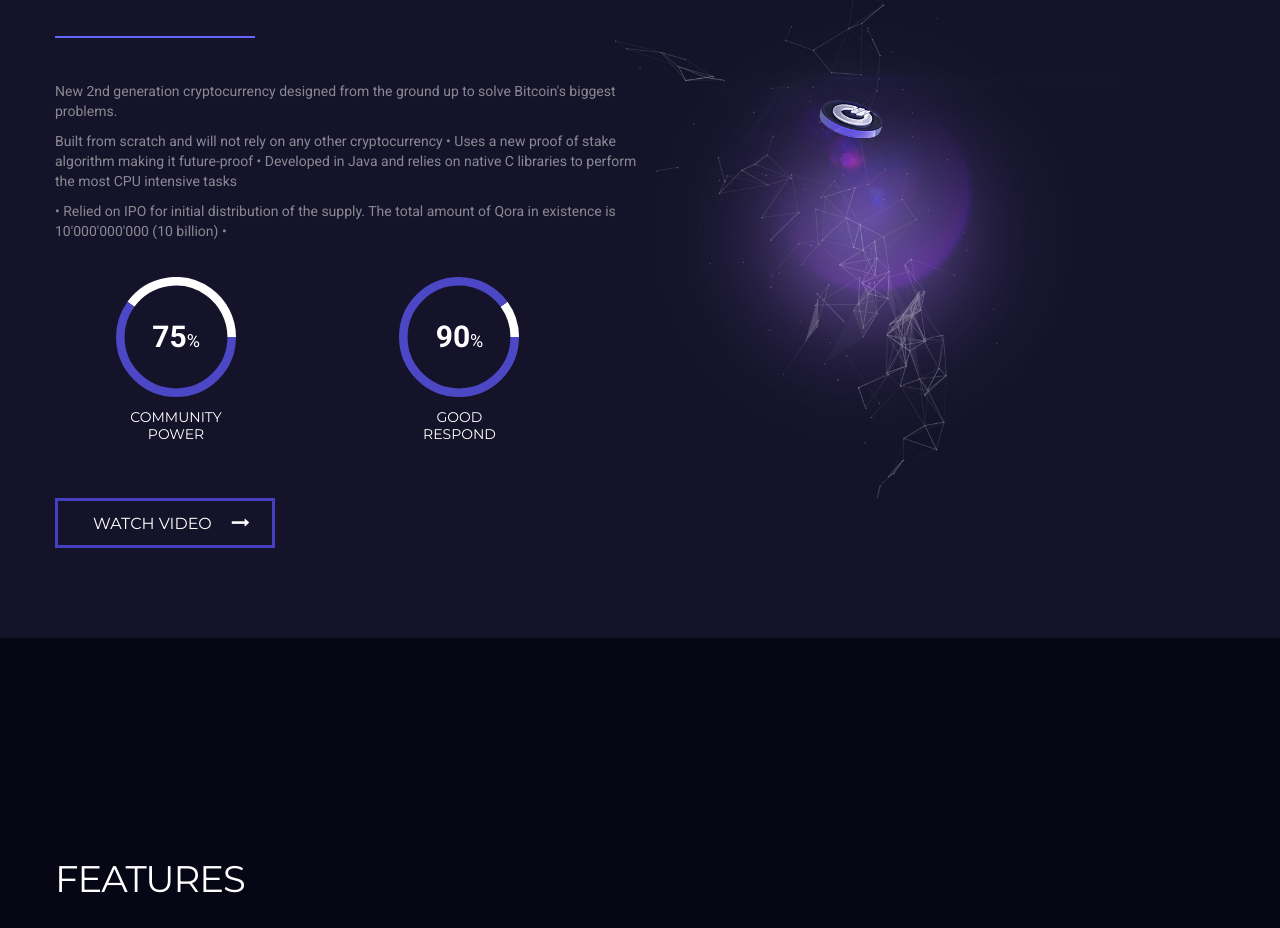
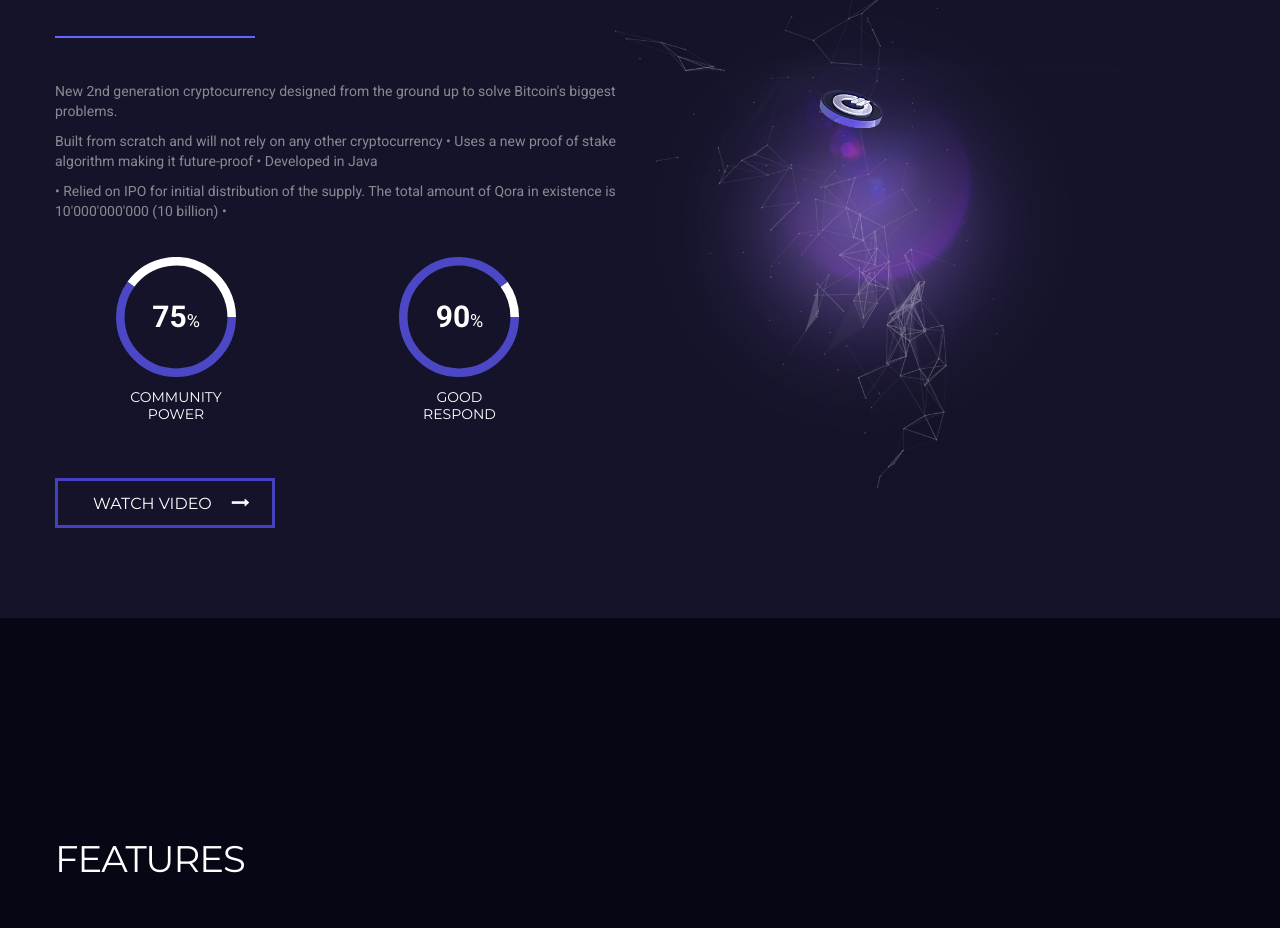
Before and after one commit to Qoracoin/Qora.org_v3, a plain HTML site: page index.html in a window 1280 px wide. Shown: the part 1259-2187 px from the top of the page. Drawn offline with nearby package versions, Linux system fonts and the light colour scheme; no server answers; a script that the page names is missing.

Commit message:
Update index.html

```diff
--- a/index.html
+++ b/index.html
@@ -80,7 +80,7 @@ a coin where all come together.</p>
 		</div>
 
     	<div class="row">
-			<div class="col-lg-6 col-md-6 col-sm-6"> <div class="line"><img src="images/line.svg" width="200" height="2" alt="image"></div><p>New 2nd generation cryptocurrency designed from the ground up to solve Bitcoin's biggest problems.</p> <p>Built from scratch and will not rely on any other cryptocurrency • Uses a new proof of stake algorithm making it future-proof • Developed in Java and relies on native C libraries to perform the most CPU intensive tasks</p>
+			<div class="col-lg-6 col-md-6 col-sm-6"> <div class="line"><img src="images/line.svg" width="200" height="2" alt="image"></div><p>New 2nd generation cryptocurrency designed from the ground up to solve Bitcoin's biggest problems.</p> <p>Built from scratch and will not rely on any other cryptocurrency • Uses a new proof of stake algorithm making it future-proof • Developed in Java</p>
 <p>• Relied on IPO for initial distribution of the supply. The total amount of Qora in existence is 10'000'000'000 (10 billion) •</p>
 			</div>
 			<div class="col-lg-6 col-md-6 col-sm-6">
```
